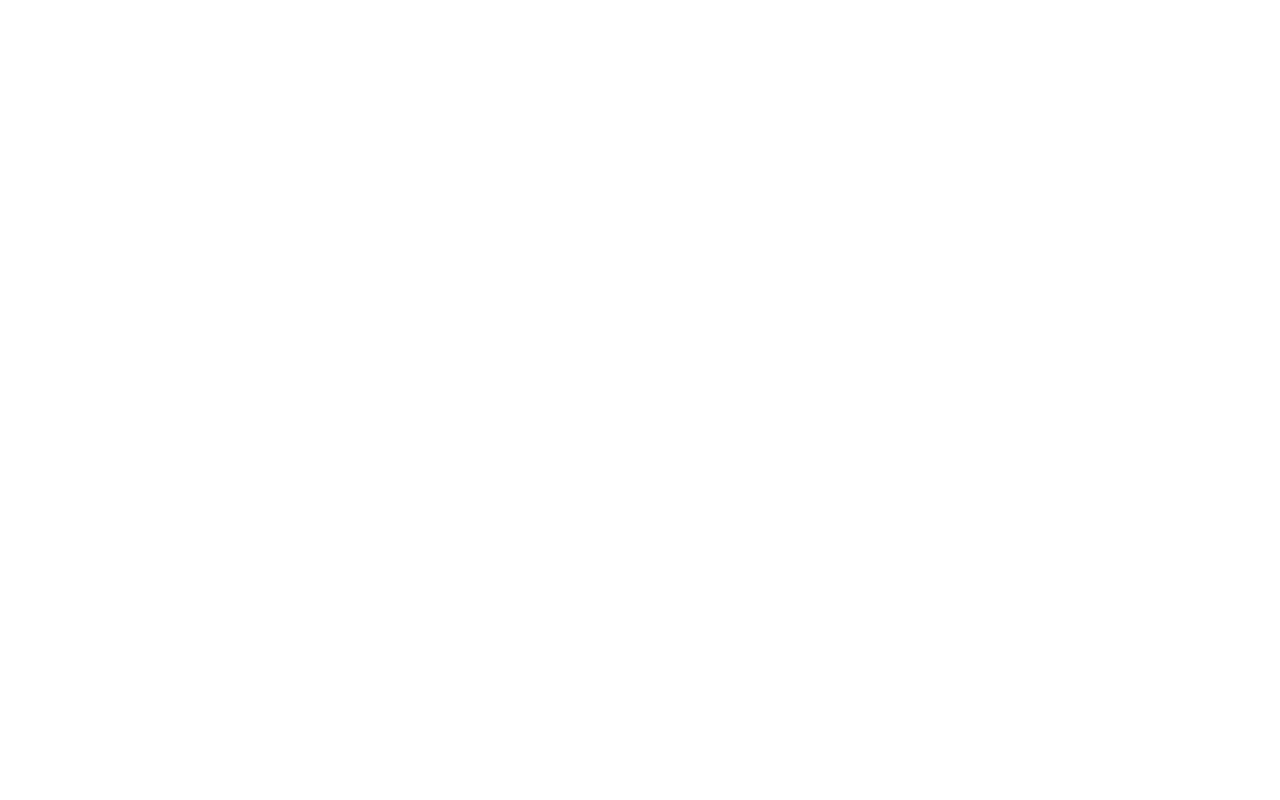
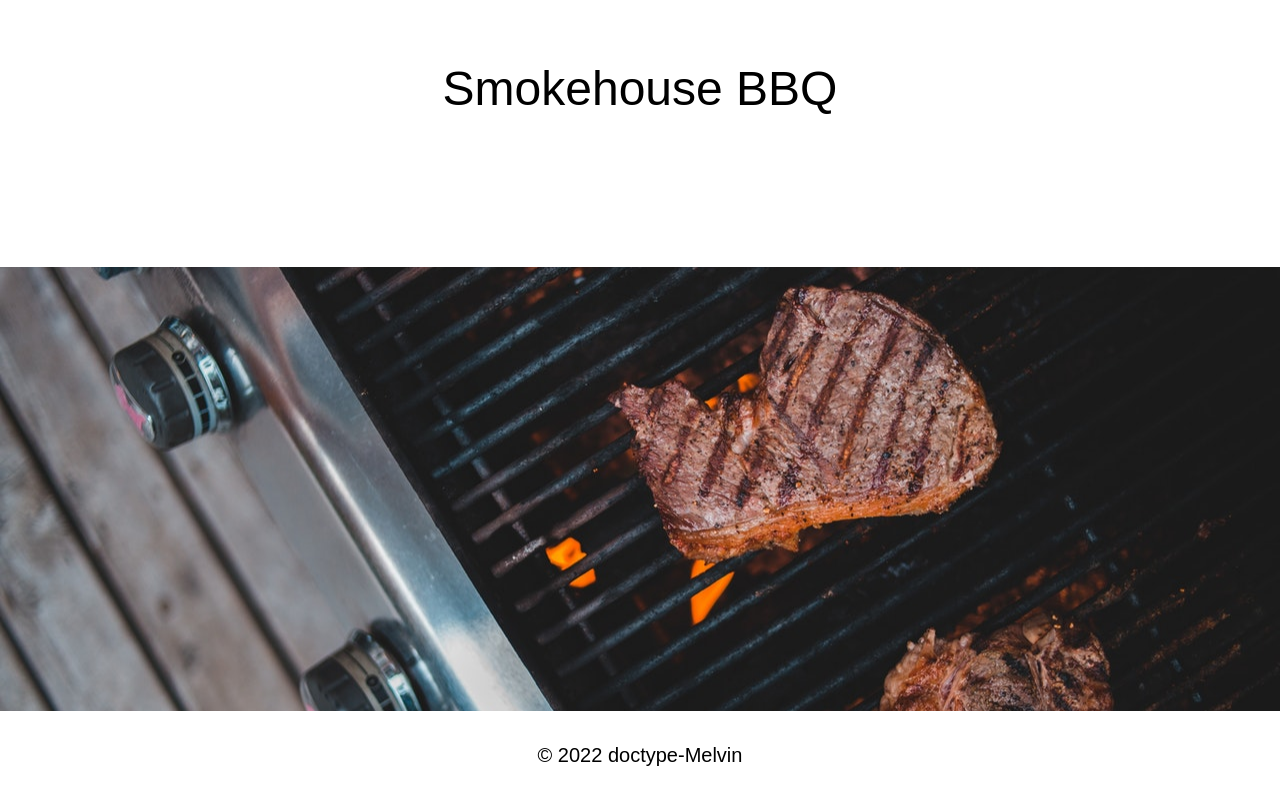
Before and after one commit to doctype-Melvin/restaurant-page, a website built with webpack: page dist/index.html in a window 1280 px wide. Built offline with nearby package versions, Linux system fonts and the light colour scheme.

Commit message:
adds grid and fn factory

```diff
--- a/src/index.js
+++ b/src/index.js
@@ -1,2 +1,27 @@
 import './style.css'
-console.log('Hello World')
+
+//Creates the CSS grid
+const pageGrid = (() => {
+    let content = document.createElement('div');
+    content.setAttribute('id', 'content');
+    document.body.append(content);
+    return content
+})()
+
+//Function to create other html elements
+const elementFactory = (html, css) => {
+    let element = document.createElement(html);
+    element.classList.add(css);
+    pageGrid.append(element)
+    return element
+}
+
+//All basic html elements
+const header = elementFactory('header', 'header');
+const nav = elementFactory('nav', 'nav');
+const main = elementFactory('div', 'main');
+const footer = elementFactory('footer', 'footer');
+
+//Text contents
+header.textContent = 'Smokehouse BBQ';
+footer.textContent = '© 2022 doctype-Melvin'
--- a/src/style.css
+++ b/src/style.css
@@ -1,4 +1,36 @@
 html, body {
     padding: 0;
     margin: 0;
+    font-family: Arial, Helvetica, sans-serif;
 }
+
+#content {
+    display: grid;
+    grid-template-columns: 1fr;
+    grid-template-rows: 2fr 1fr 5fr 1fr;
+    height: 100vh;
+}
+
+.header{
+    font-size: 3rem;
+}
+
+.header, .nav {
+    display: flex;
+    justify-content: center;
+    align-items: center;
+}
+
+.main {
+    background-image: url(./pexels-erik-mclean-4061451.jpg);
+    background-repeat: no-repeat;
+    background-size: cover;
+    background-position: right;
+}
+
+.footer {
+    display: flex;
+    justify-content: center;
+    align-items: center;
+    font-size: 1.25rem;
+}
```
Also changed, not shown: src/pexels-erik-mclean-4061451.jpg (added).
